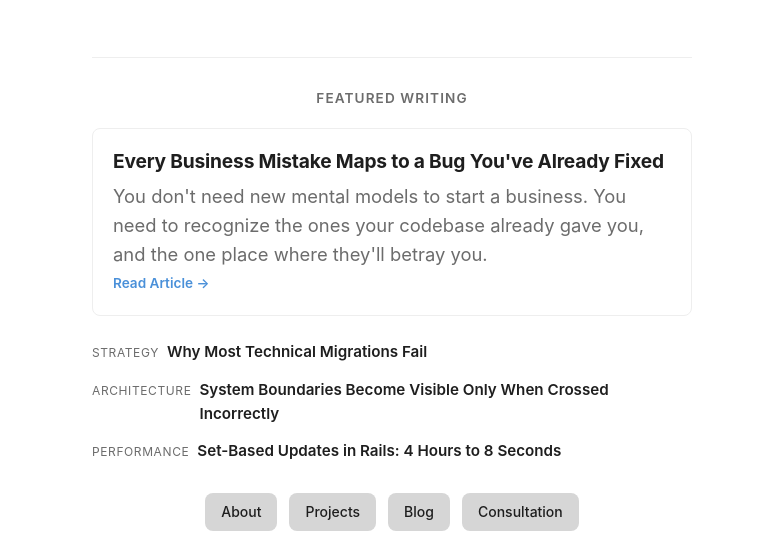
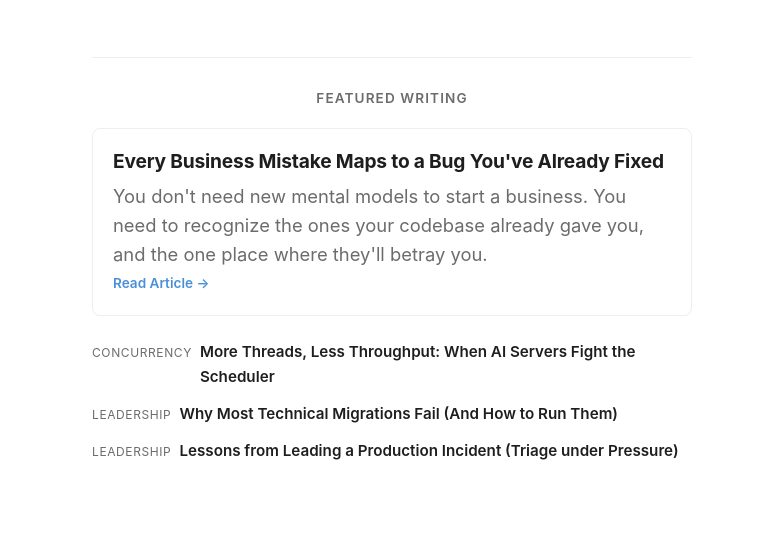
Before and after one commit to wilburhimself/wilburhimself.github.io, an Astro site: page / in a window 1280 px wide. Shown: the part 1295-1832 px from the top of the page, without its empty margins (248-1031 px from the left). Built offline with nearby package versions, Linux system fonts and the light colour scheme; Astro itself is replaced by a stand-in of ours.

Commit message:
add support for featured blog posts and refactor index page layout with improved CSS formatting

```diff
--- a/src/content/config.ts
+++ b/src/content/config.ts
@@ -8,6 +8,7 @@ const blogCollection = defineCollection({
     image: z.string().optional(),
     tags: z.array(z.string()).optional(),
     draft: z.boolean().optional(),
+    featured: z.boolean().optional(),
   }),
 });
 
--- a/src/pages/index.astro
+++ b/src/pages/index.astro
@@ -1,5 +1,19 @@
 ---
+import { getCollection } from 'astro:content';
 import BlogLayout from '../layouts/BlogLayout.astro';
+
+const allPosts = await getCollection('blog');
+const nonDraftPosts = allPosts.filter((post) => !post.data.draft);
+
+// Find the featured post or fallback to the most recent one
+const featuredPost = nonDraftPosts.find((post) => post.data.featured) ||
+  [...nonDraftPosts].sort((a, b) => new Date(b.data.date).getTime() - new Date(a.data.date).getTime())[0];
+
+// Fetch the 3 latest articles excluding the featured post
+const latestArticles = nonDraftPosts
+  .filter((post) => post.id !== featuredPost.id)
+  .sort((a, b) => new Date(b.data.date).getTime() - new Date(a.data.date).getTime())
+  .slice(0, 3);
 ---
 
 <BlogLayout title="Wilbur Suero - Staff Backend Engineer" description="I help engineering teams build backend systems that scale without becoming harder to operate. Specializing in high-performance Rails, distributed systems, and production AI.">
@@ -96,40 +110,41 @@ import BlogLayout from '../layouts/BlogLayout.astro';
         <div class="featured-writing">
           <h2>Featured Writing</h2>
 
+          {featuredPost && (
             <div class="featured-article-card">
               <h3 class="featured-article-title">
-              <a href="/blog/54-your-codebase-already-taught-you-how-to-start-a-business/" style="color: inherit; text-decoration: none;">
-                Every Business Mistake Maps to a Bug You've Already Fixed
+                <a href={`/blog/${featuredPost.slug}/`} style="color: inherit; text-decoration: none;">
+                  {featuredPost.data.title}
                 </a>
               </h3>
               <p class="featured-article-excerpt">
-              You don't need new mental models to start a business. You need to recognize the ones your codebase already gave you, and the one place where they'll betray you.
+                {featuredPost.data.excerpt}
               </p>
-            <a class="featured-article-link" href="/blog/54-your-codebase-already-taught-you-how-to-start-a-business/">
+              <a class="featured-article-link" href={`/blog/${featuredPost.slug}/`}>
                 Read Article &rarr;
               </a>
             </div>
+          )}
 
+          {latestArticles.length > 0 && (
+            <>
               <ul class="other-writings-list">
+                {latestArticles.map((post) => {
+                  const category = post.data.tags?.[0]
+                    ? post.data.tags[0].charAt(0).toUpperCase() + post.data.tags[0].slice(1)
+                    : "Writing";
+                  return (
                     <li class="other-writing-item">
-              <span class="other-writing-category">Strategy</span>
-              <a class="other-writing-link" href="/blog/57-why-most-technical-migrations-fail/">
-                Why Most Technical Migrations Fail
+                      <span class="other-writing-category">{category}</span>
+                      <a class="other-writing-link" href={`/blog/${post.slug}/`}>
+                        {post.data.title}
                       </a>
                     </li>
-            <li class="other-writing-item">
-              <span class="other-writing-category">Architecture</span>
-              <a class="other-writing-link" href="/blog/52-system-boundaries-become-visible-only-when-crossed-incorrectly/">
-                System Boundaries Become Visible Only When Crossed Incorrectly
-              </a>
-            </li>
-            <li class="other-writing-item">
-              <span class="other-writing-category">Performance</span>
-              <a class="other-writing-link" href="/blog/53-set-based-updates-in-rails/">
-                Set-Based Updates in Rails: 4 Hours to 8 Seconds
-              </a>
-            </li>
+                  );
+                })}
               </ul>
+            </>
+          )}
         </div>
 
         <!-- Profile Action Buttons -->
--- a/src/styles/global.css
+++ b/src/styles/global.css
@@ -75,7 +75,12 @@
     transition: background-color 0.15s, color 0.15s;
   }
 
-  h1, h2, h3, h4, h5, h6 {
+  h1,
+  h2,
+  h3,
+  h4,
+  h5,
+  h6 {
     color: var(--primary);
     font-weight: 600;
     margin-top: 1.5rem;
@@ -84,9 +89,17 @@
     letter-spacing: -0.01em;
   }
 
-  h1 { font-size: 2.2rem; }
-  h2 { font-size: 1.6rem; }
-  h3 { font-size: 1.3rem; }
+  h1 {
+    font-size: 2.2rem;
+  }
+
+  h2 {
+    font-size: 1.6rem;
+  }
+
+  h3 {
+    font-size: 1.3rem;
+  }
 
   a {
     color: inherit;
@@ -175,11 +188,14 @@
     width: 100%;
     margin: 1.5rem 0;
     border-collapse: collapse;
-    th, td {
+
+    th,
+    td {
       padding: 0.6rem;
       text-align: left;
       border-bottom: 1px solid var(--border);
     }
+
     thead th {
       background-color: var(--border);
       font-weight: 600;
@@ -245,7 +261,8 @@
   opacity: 0.85;
 }
 
-.menu a:hover, .menu .active a {
+.menu a:hover,
+.menu .active a {
   opacity: 1;
   font-weight: 500;
 }
@@ -454,7 +471,7 @@ pre[class*="language-"] {
 }
 
 /* Inline code */
-:not(pre) > code[class*="language-"] {
+:not(pre)>code[class*="language-"] {
   padding: .1em;
   border-radius: .3em;
   white-space: normal;
@@ -537,7 +554,7 @@ pre[class*="language-"] {
 }
 
 /* Line highlighting */
-pre[class*="language-"] > code[class*="language-"] {
+pre[class*="language-"]>code[class*="language-"] {
   position: relative;
   z-index: 1;
 }
@@ -548,8 +565,8 @@ pre[class*="language-"] > code[class*="language-"] {
   right: 0;
   padding: inherit 0;
   margin-top: 1em;
-  background: hsla(24, 20%, 50%,.08);
-  background: linear-gradient(to right, hsla(24, 20%, 50%,.1) 70%, hsla(24, 20%, 50%,0));
+  background: hsla(24, 20%, 50%, .08);
+  background: linear-gradient(to right, hsla(24, 20%, 50%, .1) 70%, hsla(24, 20%, 50%, 0));
   pointer-events: none;
   line-height: inherit;
   white-space: pre;
@@ -571,6 +588,7 @@ pre[class*="language-"] > code[class*="language-"] {
   text-align: left;
   width: 100%;
 }
+
 .achievements-section h2 {
   font-size: 0.85rem;
   font-weight: 600;
@@ -581,6 +599,7 @@ pre[class*="language-"] > code[class*="language-"] {
   letter-spacing: 0.08em;
   color: var(--secondary);
 }
+
 .achievements-grid {
   display: grid;
   grid-template-columns: repeat(auto-fit, minmax(250px, 1fr));
@@ -588,6 +607,7 @@ pre[class*="language-"] > code[class*="language-"] {
   margin-top: 0.5rem;
   width: 100%;
 }
+
 .achievement-card {
   background-color: var(--entry);
   border: 1px solid var(--border);
@@ -599,24 +619,29 @@ pre[class*="language-"] > code[class*="language-"] {
   gap: 0.25rem;
   text-align: left;
 }
+
 .achievement-card:hover {
   border-color: var(--tertiary);
   transform: translateY(-2px);
 }
+
 .achievement-stat {
   font-size: 1.5rem;
   font-weight: 700;
   color: #4a90d9;
   line-height: 1.2;
 }
+
 [data-theme=dark] .achievement-stat {
   color: #7eb8f7;
 }
+
 .achievement-label {
   font-size: 0.85rem;
   font-weight: 600;
   color: var(--primary);
 }
+
 .achievement-desc {
   font-size: 0.75rem;
   color: var(--secondary);
@@ -631,11 +656,13 @@ pre[class*="language-"] > code[class*="language-"] {
   gap: 0.75rem;
   margin-top: 1rem;
 }
+
 .project-story-item {
   display: flex;
   flex-direction: column;
   gap: 0.15rem;
 }
+
 .project-story-label {
   font-size: 0.7rem;
   text-transform: uppercase;
@@ -643,18 +670,21 @@ pre[class*="language-"] > code[class*="language-"] {
   font-weight: 700;
   color: var(--secondary);
 }
+
 .project-story-text {
   font-size: 0.85rem;
   color: var(--content);
   line-height: 1.5;
   margin: 0;
 }
+
 .project-tech-badges {
   display: flex;
   flex-wrap: wrap;
   gap: 0.35rem;
   margin-top: 0.5rem;
 }
+
 .project-tech-badge {
   font-size: 0.7rem;
   background-color: var(--border);
@@ -670,6 +700,7 @@ pre[class*="language-"] > code[class*="language-"] {
   text-align: left;
   width: 100%;
 }
+
 .impact-section h2 {
   font-size: 0.85rem;
   font-weight: 600;
@@ -680,6 +711,7 @@ pre[class*="language-"] > code[class*="language-"] {
   letter-spacing: 0.08em;
   color: var(--secondary);
 }
+
 .impact-list {
   list-style: none;
   padding: 0;
@@ -688,6 +720,7 @@ pre[class*="language-"] > code[class*="language-"] {
   flex-direction: column;
   gap: 0.75rem;
 }
+
 .impact-item {
   display: flex;
   align-items: flex-start;
@@ -697,20 +730,25 @@ pre[class*="language-"] > code[class*="language-"] {
   line-height: 1.55;
   text-align: left;
 }
+
 .impact-item a {
   color: #4a90d9;
   text-decoration: underline;
   text-underline-offset: 3px;
 }
+
 [data-theme=dark] .impact-item a {
   color: #7eb8f7;
 }
+
 .impact-item a:hover {
   color: #2563eb;
 }
+
 [data-theme=dark] .impact-item a:hover {
   color: #93c5fd;
 }
+
 .impact-icon {
   color: #4a90d9;
   font-weight: bold;
@@ -719,6 +757,7 @@ pre[class*="language-"] > code[class*="language-"] {
   margin-top: 0.15rem;
   flex-shrink: 0;
 }
+
 [data-theme=dark] .impact-icon {
   color: #7eb8f7;
 }
@@ -731,6 +770,7 @@ pre[class*="language-"] > code[class*="language-"] {
   border-top: 1px solid var(--border);
   padding-top: 2rem;
 }
+
 .featured-writing h2 {
   font-size: 0.85rem;
   font-weight: 600;
@@ -741,6 +781,7 @@ pre[class*="language-"] > code[class*="language-"] {
   letter-spacing: 0.08em;
   color: var(--secondary);
 }
+
 .featured-article-card {
   background-color: var(--entry);
   border: 1px solid var(--border);
@@ -750,42 +791,50 @@ pre[class*="language-"] > code[class*="language-"] {
   transition: border-color 0.15s, transform 0.15s;
   text-align: left;
 }
+
 .featured-article-card:hover {
   border-color: var(--tertiary);
   transform: translateY(-2px);
 }
+
 .featured-article-title {
   font-size: 1.2rem;
   font-weight: 700;
   margin: 0 0 0.5rem 0;
   line-height: 1.3;
 }
+
 .featured-article-excerpt {
   font-size: 0.9rem;
   color: var(--secondary);
   margin: 0 0 0.75rem 0;
   line-height: 1.5;
 }
+
 .featured-article-link {
   font-size: 0.85rem;
   font-weight: 600;
   color: #4a90d9;
   text-decoration: none;
 }
+
 [data-theme=dark] .featured-article-link {
   color: #7eb8f7;
 }
+
 .featured-article-link:hover {
   text-decoration: underline;
 }
+
 .other-writings-list {
   list-style: none;
   padding: 0;
-  margin: 0;
+  margin: 0 0 3.25rem 0;
   display: flex;
   flex-direction: column;
   gap: 0.75rem;
 }
+
 .other-writing-item {
   font-size: 0.95rem;
   text-align: left;
@@ -793,6 +842,7 @@ pre[class*="language-"] > code[class*="language-"] {
   flex-direction: column;
   gap: 0.15rem;
 }
+
 @media (min-width: 640px) {
   .other-writing-item {
     flex-direction: row;
@@ -800,6 +850,7 @@ pre[class*="language-"] > code[class*="language-"] {
     gap: 0.5rem;
   }
 }
+
 .other-writing-link {
   color: var(--primary);
   text-decoration: none;
@@ -807,9 +858,11 @@ pre[class*="language-"] > code[class*="language-"] {
   border-bottom: 1px solid transparent;
   transition: border-color 0.15s;
 }
+
 .other-writing-link:hover {
   border-bottom-color: var(--primary);
 }
+
 .other-writing-category {
   font-size: 0.75rem;
   text-transform: uppercase;
@@ -826,6 +879,7 @@ pre[class*="language-"] > code[class*="language-"] {
   border-top: 1px solid var(--border);
   padding-top: 2rem;
 }
+
 .featured-projects h2 {
   font-size: 0.85rem;
   font-weight: 600;
@@ -836,12 +890,14 @@ pre[class*="language-"] > code[class*="language-"] {
   letter-spacing: 0.08em;
   color: var(--secondary);
 }
+
 .featured-projects-grid {
   display: grid;
   grid-template-columns: repeat(auto-fit, minmax(280px, 1fr));
   gap: 1.25rem;
   width: 100%;
 }
+
 .featured-project-card {
   background-color: var(--entry);
   border: 1px solid var(--border);
@@ -853,28 +909,33 @@ pre[class*="language-"] > code[class*="language-"] {
   justify-content: space-between;
   text-align: left;
 }
+
 .featured-project-card:hover {
   border-color: var(--tertiary);
   transform: translateY(-2px);
 }
+
 .featured-project-title {
   font-size: 1.15rem;
   font-weight: 700;
   margin: 0 0 0.5rem 0;
   line-height: 1.3;
 }
+
 .featured-project-desc {
   font-size: 0.85rem;
   color: var(--content);
   margin: 0 0 0.75rem 0;
   line-height: 1.5;
 }
+
 .featured-project-tech {
   display: flex;
   flex-wrap: wrap;
   gap: 0.35rem;
   margin-bottom: 1rem;
 }
+
 .featured-project-badge {
   font-size: 0.65rem;
   background-color: var(--border);
@@ -883,19 +944,23 @@ pre[class*="language-"] > code[class*="language-"] {
   border-radius: 4px;
   font-weight: 500;
 }
+
 .featured-project-links {
   display: flex;
   gap: 0.75rem;
   font-size: 0.85rem;
   font-weight: 600;
 }
+
 .featured-project-link {
   color: #4a90d9;
   text-decoration: none;
 }
+
 [data-theme=dark] .featured-project-link {
   color: #7eb8f7;
 }
+
 .featured-project-link:hover {
   text-decoration: underline;
 }
@@ -915,16 +980,20 @@ pre[class*="language-"] > code[class*="language-"] {
   margin-bottom: 0.75rem;
   transition: border-color 0.15s;
 }
+
 .hero-metric:hover {
   border-color: var(--tertiary);
 }
+
 .hero-metric-value {
   font-weight: 800;
   color: #4a90d9;
 }
+
 [data-theme=dark] .hero-metric-value {
   color: #7eb8f7;
 }
+
 .hero-metric-label {
   color: var(--secondary);
 }
@@ -938,6 +1007,7 @@ pre[class*="language-"] > code[class*="language-"] {
   margin-bottom: 3rem;
   text-align: left;
 }
+
 .principle-item {
   display: flex;
   flex-direction: column;
@@ -945,9 +1015,11 @@ pre[class*="language-"] > code[class*="language-"] {
   padding-bottom: 1.5rem;
   border-bottom: 1px solid var(--border);
 }
+
 .principle-item:last-child {
   border-bottom: none;
 }
+
 .principle-title {
   font-size: 1.3rem;
   font-weight: 700;
@@ -957,15 +1029,18 @@ pre[class*="language-"] > code[class*="language-"] {
   align-items: baseline;
   gap: 0.5rem;
 }
+
 .principle-number {
   font-family: var(--font-family-fira);
   font-size: 0.9rem;
   color: #4a90d9;
   font-weight: 600;
 }
+
 [data-theme=dark] .principle-number {
   color: #7eb8f7;
 }
+
 .principle-desc {
   font-size: 0.95rem;
   color: var(--content);
```
Also changed, not shown: src/content/blog/54-your-codebase-already-taught-you-how-to-start-a-business.md (+1 -0 lines). Lines whose indentation alone changed are shown as unchanged.
